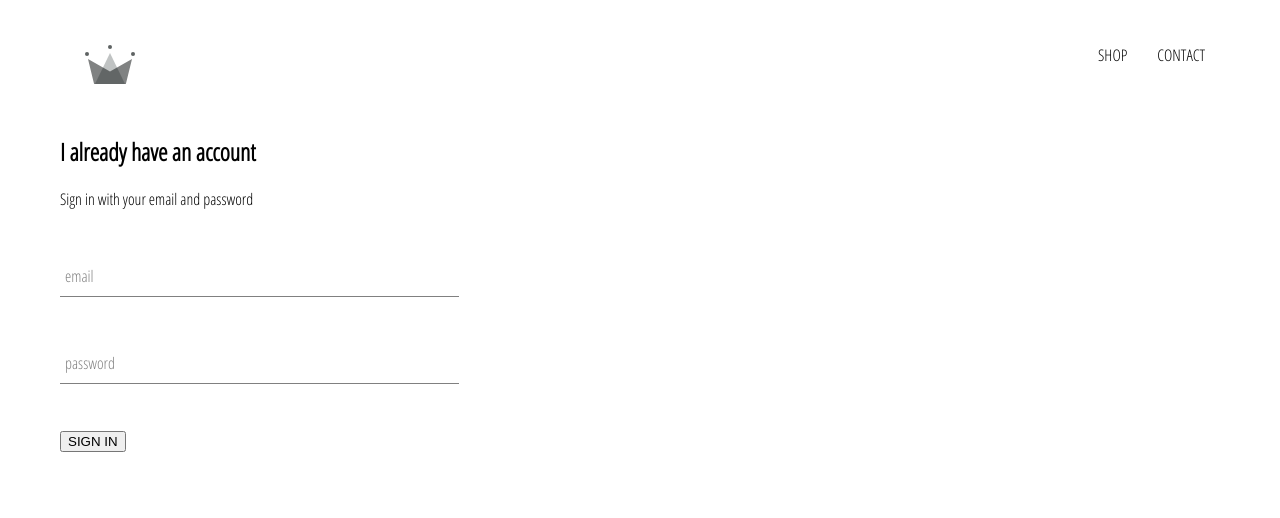
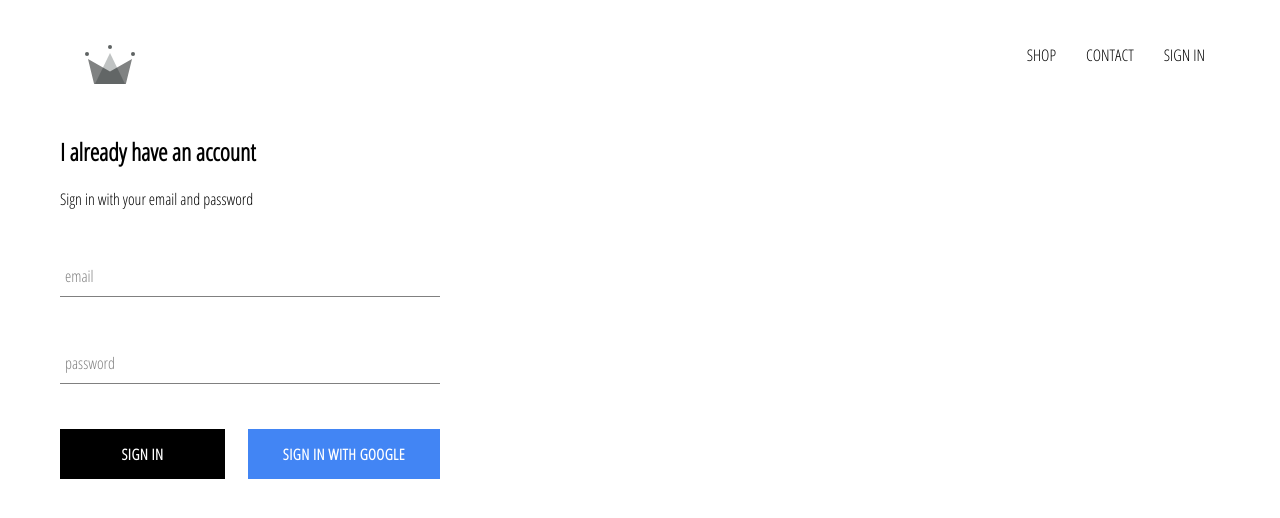
Before and after one commit to Magda78/store, a React (Create React App) app: page /signin in a window 1280 px wide. Shown: the top 518 px of the page. Built offline with nearby package versions, Linux system fonts and the light colour scheme; no server answers.

Commit message:
adding firebase to the application

```diff
--- a/package.json
+++ b/package.json
@@ -6,7 +6,8 @@
     "@testing-library/jest-dom": "^4.2.4",
     "@testing-library/react": "^9.3.2",
     "@testing-library/user-event": "^7.1.2",
-    "node-sass": "^4.13.0",
+    "firebase": "^7.7.0",
+    "node-sass": "^4.13.1",
     "react": "^16.12.0",
     "react-dom": "^16.12.0",
     "react-router-dom": "^5.1.2",
--- a/src/App.css
+++ b/src/App.css
@@ -7,3 +7,7 @@
     text-decoration: none;
     color: black;
 }
+
+* {
+    box-sizing: border-box;
+}
--- a/src/App.js
+++ b/src/App.js
@@ -1,17 +1,36 @@
-import React from 'react';
+import React, {Component} from 'react';
 import './App.css';
 import HomePage from './page/homepage/homepage';
 import {Switch, Route} from 'react-router-dom';
 import ShopPage from './page/shop/shop';
 import Header from './components/header/header';
 import SignInAndSignUpPage from './page/sign-in-and-sign-up/sign-in-and-sign-up';
+import {auth} from './/firebase/firebase';
 
 
 
-function App() {
+class App extends Component {
+  state = {
+    currentUser: null
+  }
+
+  unsubscribeFromAuth = null;
+
+  componentDidMount() {
+    this.unsubscribeFromAuth = auth.onAuthStateChanged(user => {
+      this.setState({currentUser:user});
+
+    })
+  }
+
+  componentWillUnmount() {
+    this.unsubscribeFromAuth();
+  }
+
+  render() {
   return (
     <div>
-      <Header />
+      <Header currentUser={this.state.currentUser}/>
       <Switch>
         <Route exact path='/' component={HomePage}/>
         <Route path='/shop' component={ShopPage} />
@@ -20,5 +39,6 @@
     </div>
   );
 }
+}
 
 export default App;
--- a/src/components/custom-button/custom-button.js
+++ b/src/components/custom-button/custom-button.js
@@ -1,8 +1,8 @@
 import React from 'react';
 import './custom-button.scss';
 
-const CustomButton = ({children, ...otherProps}) => (
-    <button classNmae='costum-button' {...otherProps}>
+const CustomButton = ({children, isGoogleSignIn,  ...otherProps}) => (
+    <button className={`${isGoogleSignIn ? 'google-sign-in' : ''} custom-button`} {...otherProps}>
         {children}
     </button>
 )
--- a/src/components/custom-button/custom-button.scss
+++ b/src/components/custom-button/custom-button.scss
@@ -19,4 +19,14 @@
       color: black;
       border: 1px solid black;
     }
+
+    &.google-sign-in {
+      background-color: #4285f4;
+      color: white;
+
+      &:hover {
+        background-color: #357ae8;
+        border: none;
+      }
+    }
   }
--- a/src/components/header/header.js
+++ b/src/components/header/header.js
@@ -3,8 +3,9 @@
 import {Link} from 'react-router-dom';
 import {ReactComponent as Logo} from '../../assets/crown.svg';
 import './header.scss';
+import {auth} from '../../firebase/firebase';
 
-const Header = () => (
+const Header = ({currentUser}) => (
     <div className='header'>
         <Link className='logo-container' to='/'>
             <Logo className='logo'/>
@@ -12,6 +13,11 @@
         <div className='options'>
             <Link className='option' to='/shop'>SHOP</Link>
             <Link className='option' to='/shop'>CONTACT</Link>
+            {currentUser ? (
+            <div className='option' onClick={() => auth.signOut()}>SIGN OUT</div>
+            ) : (
+            <Link className='option' to='/signin'>SIGN IN</Link>
+            )}
         </div>
     </div>
 )
--- a/src/components/header/header.scss
+++ b/src/components/header/header.scss
@@ -20,6 +20,7 @@
 
       .option {
         padding: 10px 15px;
+        cursor: pointer;
       }
     }
   }
--- a/src/components/sign-in/sign-in.js
+++ b/src/components/sign-in/sign-in.js
@@ -2,6 +2,7 @@
 import './sign-in.scss';
 import FormInput from '../../components/form-input/form-input';
 import CustomButton from '../custom-button/custom-button';
+import {signInWithGoogle} from '../../firebase/firebase';
 
 
 class SignIn extends Component {
@@ -29,9 +30,12 @@
             <h2>I already have an account</h2>
             <span>Sign in with your email and password</span>
             <form onSubmit={this.handleSubmit}>
-                <FormInput type='email' name='email' label='email' value={this.state.email} handleChange={this.handleChange} require />
-                <FormInput  type='password' name='password' label='password' value={this.state.password} handleChange={this.handleChange} require />
-                <CustomButton  type='submit'>SIGN IN</CustomButton>
+                <FormInput type='email' name='email' label='email' value={this.state.email} handleChange={this.handleChange} required />
+                <FormInput  type='password' name='password' label='password' value={this.state.password} handleChange={this.handleChange} required />
+                <div className='buttons'>
+                    <CustomButton  type='submit'>SIGN IN</CustomButton>
+                    <CustomButton  onClick={signInWithGoogle} isGoogleSignIn>{''} SIGN IN WITH GOOGLE {''}</CustomButton>
+                </div>
             </form>
         </div>
     )
--- a/src/components/sign-in/sign-in.scss
+++ b/src/components/sign-in/sign-in.scss
@@ -1,9 +1,14 @@
 .sign-in {
-    width: 30vw;
+    width: 380px;
     display: flex;
     flex-direction: column;
-  }
+}
 
-  title {
+.title {
       margin: 10px 0;
-  }
+}
+
+.buttons {
+    display: flex;
+    justify-content: space-between;
+}
--- /dev/null
+++ b/src/firebase/firebase.js
@@ -0,0 +1,25 @@
+import firebase from 'firebase/app';
+import 'firebase/firestore';
+import 'firebase/auth';
+
+const config = {
+  apiKey: "AIzaSyA8EIAW68T8VTFxrLDAX5V_bmUdQrWzSd4",
+  authDomain: "store-db-32188.firebaseapp.com",
+  databaseURL: "https://store-db-32188.firebaseio.com",
+  projectId: "store-db-32188",
+  storageBucket: "store-db-32188.appspot.com",
+  messagingSenderId: "97583958392",
+  appId: "1:97583958392:web:97d55c4f460d873748a08d",
+  measurementId: "G-WVBMM88GL1"
+};
+
+  firebase.initializeApp(config);
+  export const auth = firebase.auth();
+  export const firestore = firebase.firestore();
+
+
+  const provider = new firebase.auth.GoogleAuthProvider();
+  provider.setCustomParameters({prompt: 'select_account'});
+  export const signInWithGoogle = () => auth.signInWithPopup(provider);
+
+  export default firebase;
```
Also changed, not shown: 1 other file (tests, documents, lock files or other folders).
